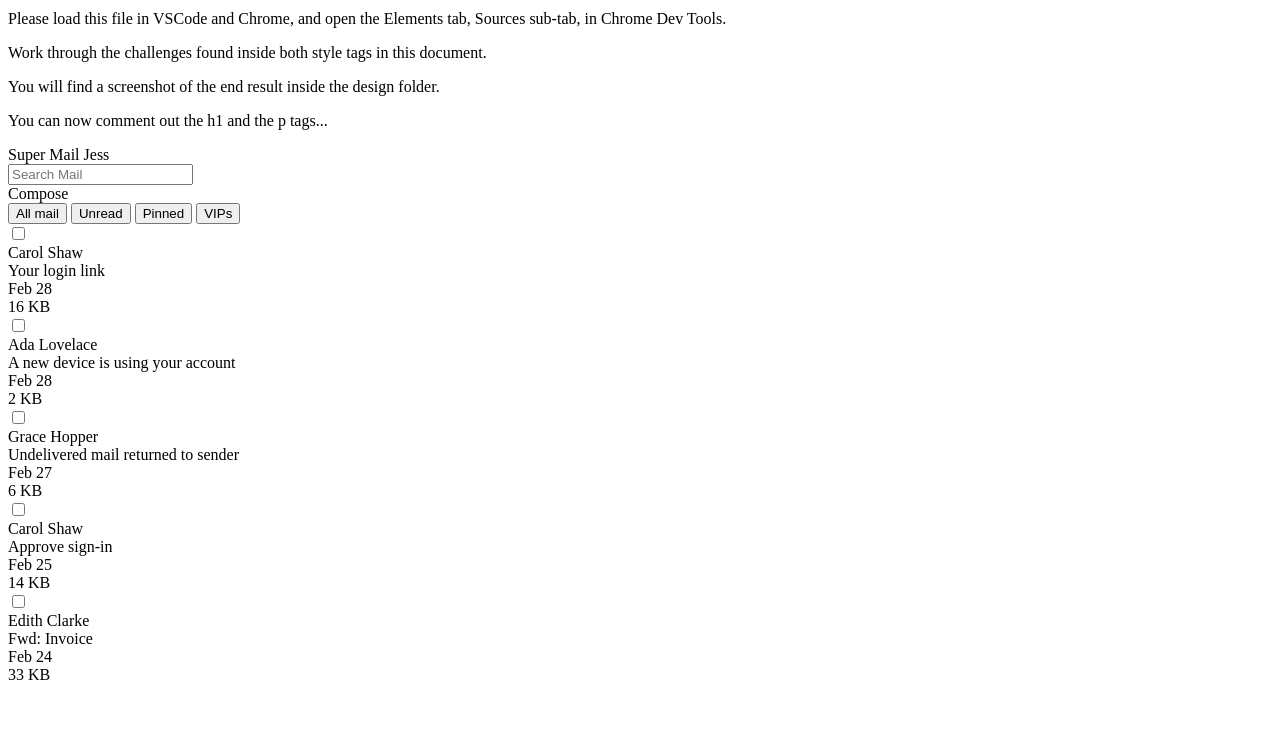
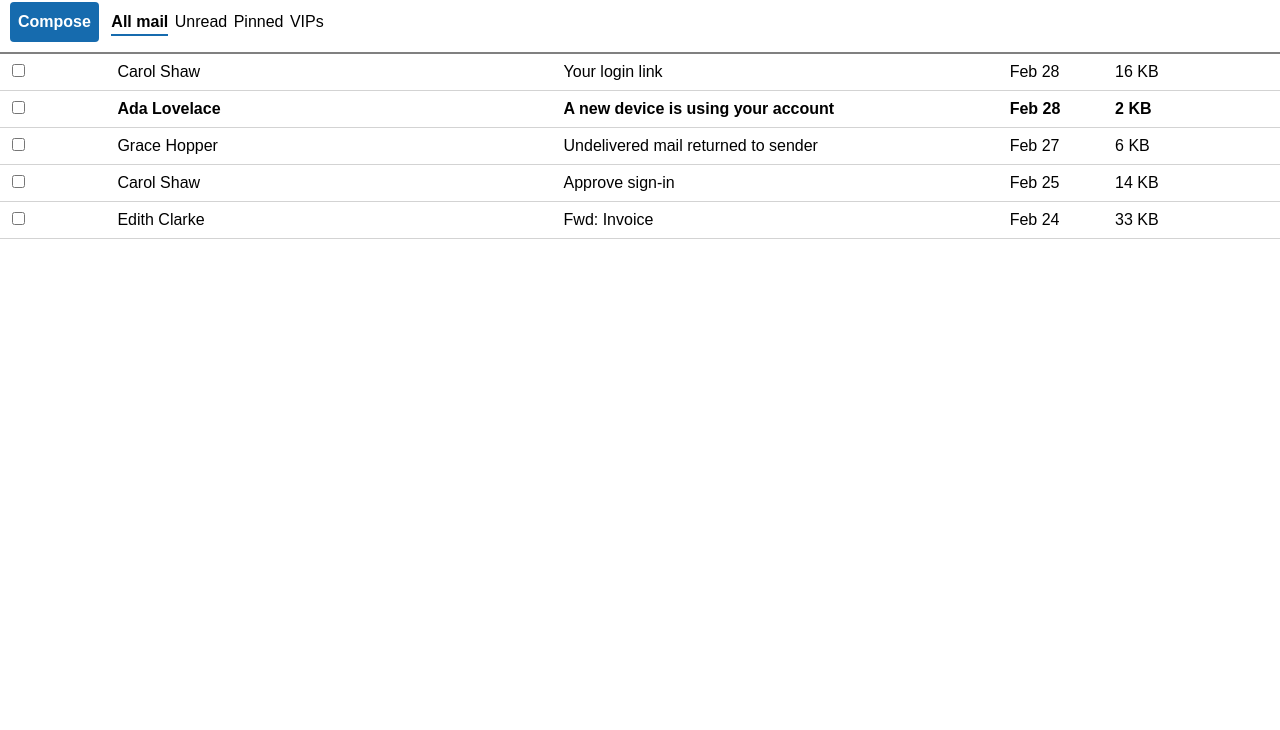
Before and after one commit to bloominstituteoftechnology/module-project-html-and-css-ii-highopenended, a plain HTML site: page index.html in a window 1280 px wide. Shown: the part 70-800 px from the top of the page. Drawn offline with Linux system fonts and the light colour scheme.

Commit message:
Completed Challenge (Close Enough)

```diff
--- a/index.html
+++ b/index.html
@@ -4,61 +4,183 @@
 <head>
   <meta charset="UTF-8">
   <style>
-    /* 👉 Task 1- Apply the reset found on this page: https://www.joshwcomeau.com/css/custom-css-reset/ */
 
   </style>
   <style>
-    /* 👉 Task 2- Target the body element.
+
+    /* 👉 Task 1- Apply the reset found on this page: https://www.joshwcomeau.com/css/custom-css-reset/ */
+    /*
+    1. Use a more-intuitive box-sizing model.
+    */
+    *, *::before, *::after {
+      box-sizing: border-box;
+    }
+    /*
+      2. Remove default margin
+    */
+    * {
+      margin: 0;
+    }
+    /*
+      Typographic tweaks!
+      3. Add accessible line-height
+      4. Improve text rendering
+    */
+    body {
+      line-height: 1.5;
+      -webkit-font-smoothing: antialiased;
+    }
+    /*
+      5. Improve media defaults
+    */
+    img, picture, video, canvas, svg {
+      display: block;
+      max-width: 100%;
+    }
+    /*
+      6. Remove built-in form typography styles
+    */
+    input, button, textarea, select {
+      font: inherit;
+    }
+    /*
+      7. Avoid text overflows
+    */
+    p, h1, h2, h3, h4, h5, h6 {
+      overflow-wrap: break-word;
+    }
+    /*
+      8. Create a root stacking context
+    */
+    #root, #__next {
+      isolation: isolate;
+    }
+
+
+    /*O 👉 Task 2- Target the body element.
     Apply a font family of Arial to the body element.
     The font property is inherited by descendant (nested) elements. */
+    body{
+      font-family: Arial;
+    }
 
-    /* 👉 Task 3- Target the element with id headerTop.
+    /*O 👉 Task 3- Target the element with id headerTop.
     Apply white color to the text, some padding using px or rem units, and a dark background color. */
+    #headerTop{
+      color:white;
+      padding:16px;
+      background-color: rgb(22, 107, 174);
+    }
 
-    /* 👉 Task 4- Target the divs that are directly nested underneath the id headerTop.
+    /*O 👉 Task 4- Target the divs that are directly nested underneath the id headerTop.
     Make them display as inline block, instead of block.
     This will make them render on the same line. */
+    #headerTop div{
+      display: inline-block;
+    }
 
-    /* 👉 Task 5- Target the spans that are nested inside the id headerTop.
+    /*O 👉 Task 5- Target the spans that are nested inside the id headerTop.
     Make them have some margin on the right.
     This will prevent the spans from crashing against one another. */
+    #headerTop span{
+      margin-right: 12px;
+    }
 
-    /* 👉 Task 6- Target the first span nested inside the element with id headerTop.
+    /*O 👉 Task 6- Target the first span nested inside the element with id headerTop.
     Make it have a font weight of bold, and transform the text to uppercase. */
+    #headerTop span:first-of-type{
+      font-weight: bold;
+      text-transform: uppercase;
+    }
 
-    /* 👉 Task 7- Target the id headerBottom.
+    /*O 👉 Task 7- Target the id headerBottom.
     Give it a bottom border of 1 pixel, solid gray, and a little bit of padding using px or rem units. */
+    #headerBottom{
+      border-bottom: 2px solid grey;
+      padding: 6px;
+    }
 
     /* 👉 Task 8- Target the divs that are nested directly inside the element with id headerBottom.
     Make them display as inline block, instead of block.
     This will cause them to render on the same line.
     You can consolidate this rule with the one on step. 4 */
+    #headerBottom div{
+      display: inline-block;
+    }
+
 
     /* 👉 Task 9- Target the "Compose" button, although note it's a div instead an actual button.
     Give it color, bold text, background, padding, border radius, margin right, and a cursor of pointer. */
+    #headerBottom div:first-of-type{
+      color:white;
+      font-weight: bold;
+      background-color: rgb(22, 107, 174);
+      padding: 8px;
+      border-radius: 4px;
+      margin: 4px;;
+      margin-right: 8px;
+      cursor: pointer;
+    }
+
 
     /* 👉 Task 10- Research how to remove all the default styling of button elements.
     Target the button elements inside the element with id headerBottom.
     Remove all their styling, give them a bit of margin to the right, and a cursor of pointer. */
+    #headerBottom button, input[type="submit"], input[type="reset"] {
+      background: none;
+      color: inherit;
+      border: none;
+      padding: 0;
+      font: inherit;
+      cursor: pointer;
+      outline: inherit;
+      margin-right: 2px;
+      cursor:pointer;
+    }
 
     /* 👉 Task 11- Target the button element inside the id headerBottom that has a class of active
     Make the font weight be bolder, and add a bottom border of 2 pixels solid color (you choose the color).
     Add the class name to the "All mail" button. */
+    #headerBottom button.active{
+      font-weight: bolder;
+      border-bottom: 2px solid rgb(22, 107, 174);
+    }
+
 
     /* 👉 Task 12- Target all divs directly nested inside elements with a class of email,
     and make them display as inline-block elements.
     This will make each email render all its details in the same line*/
+    .email div{
+      display: inline-block;
+    }
 
     /* 👉 Task 13- Target the elements with a class of email.
     Give them some padding, bigger padding to the left, and a bottom border of very light grey. */
+    .email{
+      padding: 6px;
+      padding-left: 12px;
+      border-bottom:1px solid lightgray;
+    }
+
 
     /* 👉 Task 14- Target each div inside the element with a class of email.
     Make the email author and the email subject take 35% of the width of the parent element.
     Make the check, the date and the size take up 8% of the width of the parent element.
     This will arrange the details in visible columns. */
+    .email div.email-name,.email div.email-subject{
+      width: 35%;
+    }
+
+    .email div.email-check,.email div.email-date,.email div.email-size{
+      width: 8%;
+    }
 
     /* 👉 Task 15- Target the second email and have its font weight be bold.
     This will make it look "unread". */
+    .email:nth-child(2){
+      font-weight: bold;
+    }
+
 
     /* Well done! Check the design file to make sure you are close enough. */
 
@@ -68,11 +190,11 @@
 
 <body>
   <div id="instructions">
-    <h1>HTML & CSS II</h1>
+    <!-- <h1>HTML & CSS II</h1>
     <p>Please load this file in VSCode and Chrome, and open the Elements tab, Sources sub-tab, in Chrome Dev Tools.</p>
     <p>Work through the challenges found inside both style tags in this document.</p>
     <p>You will find a screenshot of the end result inside the design folder.</p>
-    <p>You can now comment out the h1 and the p tags...</p>
+    <p>You can now comment out the h1 and the p tags...</p> -->
   </div>
   <div>
     <header>
@@ -88,7 +210,7 @@
       <div id="headerBottom">
         <div>Compose</div>
         <div>
-          <button>All mail</button>
+          <button class="active">All mail</button>
           <button>Unread</button>
           <button>Pinned</button>
           <button>VIPs</button>
```
